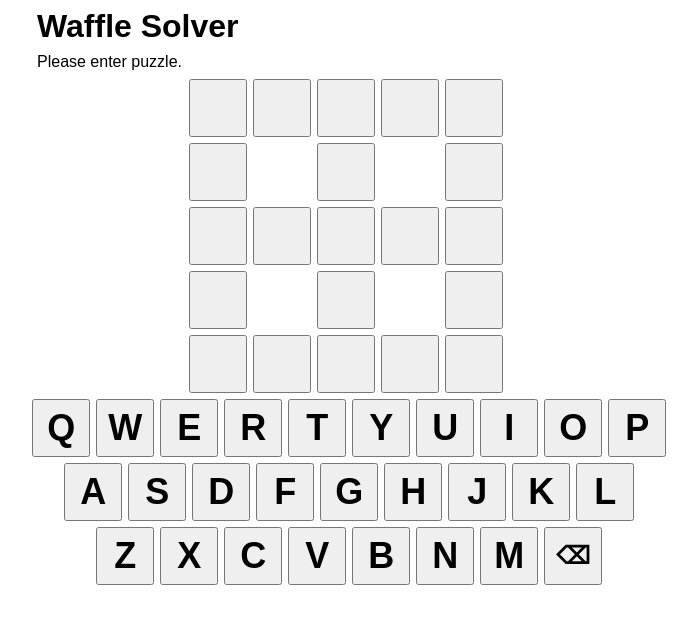
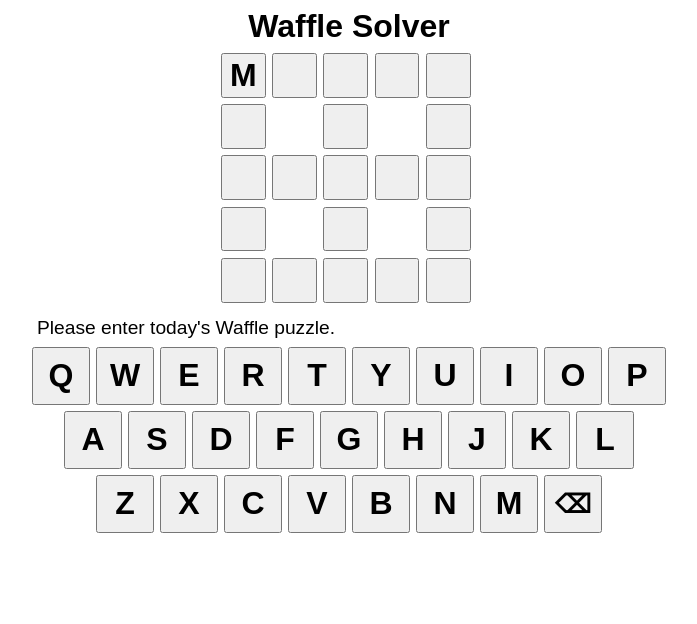
Before and after one commit to drsalzman1/drsalzman1, a PHP site: page /waffle-solver/index.html in a window 1280 px wide. Shown: the top 624 px of the page, without its empty margins (291-988 px from the left). Run offline with PHP 8.4, Linux system fonts and the light colour scheme.

Commit message:
Refined UI

```diff
--- a/waffle-solver/index.html
+++ b/waffle-solver/index.html
@@ -12,17 +12,17 @@
         <div id="header">
             Waffle Solver
         </div>
-        <div id="prompt">
-            Please enter puzzle.
-        </div>
         <div id="puzzle">
+            <button type="button">M</button><button type="button"></button><button type="button"></button>
             <button type="button"></button><button type="button"></button><button type="button"></button>
             <button type="button"></button><button type="button"></button><button type="button"></button>
             <button type="button"></button><button type="button"></button><button type="button"></button>
             <button type="button"></button><button type="button"></button><button type="button"></button>
             <button type="button"></button><button type="button"></button><button type="button"></button>
             <button type="button"></button><button type="button"></button><button type="button"></button>
-            <button type="button"></button><button type="button"></button><button type="button"></button>
+        </div>
+        <div id="prompt">
+            Please enter today's Waffle puzzle.
         </div>
         <div id="keyboard">
             <button type="button">Q</button><button type="button">W</button><button type="button">E</button>
--- a/waffle-solver/styles.css
+++ b/waffle-solver/styles.css
@@ -1,14 +1,14 @@
 body {
-    width: 100vw;
-    max-width: 640px;
+    width: min(1.00*100vw, 1.00*640px);
     margin: auto;
     font-family: sans-serif;
-    font-size: min(4vw, 16px);
+    font-size: min(0.03*100vw, 0.03*640px);
 }
 
 #header {
-    font-size: min(9vw, 32px);
-    font-weight: bold;
+    font-size: min(0.05*100vw, 0.05*640px);
+    font-weight: 600;
+    text-align: center;
     margin: 8px;
 }
 
@@ -17,77 +17,81 @@ body {
 }
 
 #puzzle {
-    width: 50vw;
-    max-width: 320px;
-    height: 50vw;
-    max-height: 320px;
+    width: min(0.40*100vw, 0.40*640px);
+    height: min(0.40*100vw, 0.40*640px);
     position: relative;
     margin: auto;
 }
 
-button {
-    width: 9vw;
-    max-width: 58px;
-    height: 9vw;
-    max-height: 58px;
+#puzzle button {
+    width: min(0.07*100vw, 0.07*640px);
+    height: min(0.07*100vw, 0.07*640px);
     position: absolute;
-    font-size: min(7vw, 36px);
+    font-size: min(0.05*100vw, 0.05*640px);
     font-weight: 600;
     z-index: 0;
 }
 
-#puzzle :nth-child(1) {left: min(0*10vw, 0*64px); top: min(0*10vw, 0*64px);}
-#puzzle :nth-child(2) {left: min(1*10vw, 1*64px); top: min(0*10vw, 0*64px);}
-#puzzle :nth-child(3) {left: min(2*10vw, 2*64px); top: min(0*10vw, 0*64px);}
-#puzzle :nth-child(4) {left: min(3*10vw, 3*64px); top: min(0*10vw, 0*64px);}
-#puzzle :nth-child(5) {left: min(4*10vw, 4*64px); top: min(0*10vw, 0*64px);}
-#puzzle :nth-child(6) {left: min(0*10vw, 0*64px); top: min(1*10vw, 1*64px);}
-#puzzle :nth-child(7) {left: min(2*10vw, 2*64px); top: min(1*10vw, 1*64px);}
-#puzzle :nth-child(8) {left: min(4*10vw, 4*64px); top: min(1*10vw, 1*64px);}
-#puzzle :nth-child(9) {left: min(0*10vw, 0*64px); top: min(2*10vw, 2*64px);}
-#puzzle :nth-child(10) {left: min(1*10vw, 1*64px); top: min(2*10vw, 2*64px);}
-#puzzle :nth-child(11) {left: min(2*10vw, 2*64px); top: min(2*10vw, 2*64px);}
-#puzzle :nth-child(12) {left: min(3*10vw, 3*64px); top: min(2*10vw, 2*64px);}
-#puzzle :nth-child(13) {left: min(4*10vw, 4*64px); top: min(2*10vw, 2*64px);}
-#puzzle :nth-child(14) {left: min(0*10vw, 0*64px); top: min(3*10vw, 3*64px);}
-#puzzle :nth-child(15) {left: min(2*10vw, 2*64px); top: min(3*10vw, 3*64px);}
-#puzzle :nth-child(16) {left: min(4*10vw, 4*64px); top: min(3*10vw, 3*64px);}
-#puzzle :nth-child(17) {left: min(0*10vw, 0*64px); top: min(4*10vw, 4*64px);}
-#puzzle :nth-child(18) {left: min(1*10vw, 1*64px); top: min(4*10vw, 4*64px);}
-#puzzle :nth-child(19) {left: min(2*10vw, 2*64px); top: min(4*10vw, 4*64px);}
-#puzzle :nth-child(20) {left: min(3*10vw, 3*64px); top: min(4*10vw, 4*64px);}
-#puzzle :nth-child(21) {left: min(4*10vw, 4*64px); top: min(4*10vw, 4*64px);}
+#puzzle :nth-child(1) {left: min(0*0.08*100vw, 0*0.08*640px); top: min(0*0.08*100vw, 0*0.08*640px);}
+#puzzle :nth-child(2) {left: min(1*0.08*100vw, 1*0.08*640px); top: min(0*0.08*100vw, 0*0.08*640px);}
+#puzzle :nth-child(3) {left: min(2*0.08*100vw, 2*0.08*640px); top: min(0*0.08*100vw, 0*0.08*640px);}
+#puzzle :nth-child(4) {left: min(3*0.08*100vw, 3*0.08*640px); top: min(0*0.08*100vw, 0*0.08*640px);}
+#puzzle :nth-child(5) {left: min(4*0.08*100vw, 4*0.08*640px); top: min(0*0.08*100vw, 0*0.08*640px);}
+#puzzle :nth-child(6) {left: min(0*0.08*100vw, 0*0.08*640px); top: min(1*0.08*100vw, 1*0.08*640px);}
+#puzzle :nth-child(7) {left: min(2*0.08*100vw, 2*0.08*640px); top: min(1*0.08*100vw, 1*0.08*640px);}
+#puzzle :nth-child(8) {left: min(4*0.08*100vw, 4*0.08*640px); top: min(1*0.08*100vw, 1*0.08*640px);}
+#puzzle :nth-child(9) {left: min(0*0.08*100vw, 0*0.08*640px); top: min(2*0.08*100vw, 2*0.08*640px);}
+#puzzle :nth-child(10) {left: min(1*0.08*100vw, 1*0.08*640px); top: min(2*0.08*100vw, 2*0.08*640px);}
+#puzzle :nth-child(11) {left: min(2*0.08*100vw, 2*0.08*640px); top: min(2*0.08*100vw, 2*0.08*640px);}
+#puzzle :nth-child(12) {left: min(3*0.08*100vw, 3*0.08*640px); top: min(2*0.08*100vw, 2*0.08*640px);}
+#puzzle :nth-child(13) {left: min(4*0.08*100vw, 4*0.08*640px); top: min(2*0.08*100vw, 2*0.08*640px);}
+#puzzle :nth-child(14) {left: min(0*0.08*100vw, 0*0.08*640px); top: min(3*0.08*100vw, 3*0.08*640px);}
+#puzzle :nth-child(15) {left: min(2*0.08*100vw, 2*0.08*640px); top: min(3*0.08*100vw, 3*0.08*640px);}
+#puzzle :nth-child(16) {left: min(4*0.08*100vw, 4*0.08*640px); top: min(3*0.08*100vw, 3*0.08*640px);}
+#puzzle :nth-child(17) {left: min(0*0.08*100vw, 0*0.08*640px); top: min(4*0.08*100vw, 4*0.08*640px);}
+#puzzle :nth-child(18) {left: min(1*0.08*100vw, 1*0.08*640px); top: min(4*0.08*100vw, 4*0.08*640px);}
+#puzzle :nth-child(19) {left: min(2*0.08*100vw, 2*0.08*640px); top: min(4*0.08*100vw, 4*0.08*640px);}
+#puzzle :nth-child(20) {left: min(3*0.08*100vw, 3*0.08*640px); top: min(4*0.08*100vw, 4*0.08*640px);}
+#puzzle :nth-child(21) {left: min(4*0.08*100vw, 4*0.08*640px); top: min(4*0.08*100vw, 4*0.08*640px);}
 
 #keyboard {
-    width: 100vw;
-    max-width: 640px;
+    width: min(1.00*100vw, 1.00*640px);
     position: relative;
 }
 
-#keyboard :nth-child(1) {left: min(0*10vw + 0.5vw, 0*64px + 3.2px); top: min(0*10vw, 0*64px);}
-#keyboard :nth-child(2) {left: min(1*10vw + 0.5vw, 1*64px + 3.2px); top: min(0*10vw, 0*64px);}
-#keyboard :nth-child(3) {left: min(2*10vw + 0.5vw, 2*64px + 3.2px); top: min(0*10vw, 0*64px);}
-#keyboard :nth-child(4) {left: min(3*10vw + 0.5vw, 3*64px + 3.2px); top: min(0*10vw, 0*64px);}
-#keyboard :nth-child(5) {left: min(4*10vw + 0.5vw, 4*64px + 3.2px); top: min(0*10vw, 0*64px);}
-#keyboard :nth-child(6) {left: min(5*10vw + 0.5vw, 5*64px + 3.2px); top: min(0*10vw, 0*64px);}
-#keyboard :nth-child(7) {left: min(6*10vw + 0.5vw, 6*64px + 3.2px); top: min(0*10vw, 0*64px);}
-#keyboard :nth-child(8) {left: min(7*10vw + 0.5vw, 7*64px + 3.2px); top: min(0*10vw, 0*64px);}
-#keyboard :nth-child(9) {left: min(8*10vw + 0.5vw, 8*64px + 3.2px); top: min(0*10vw, 0*64px);}
-#keyboard :nth-child(10) {left: min(9*10vw + 0.5vw, 9*64px + 3.2px); top: min(0*10vw, 0*64px);}
-#keyboard :nth-child(11) {left: min(0*10vw + 5.5vw, 0*64px + 35.2px); top: min(1*10vw, 1*64px);}
-#keyboard :nth-child(12) {left: min(1*10vw + 5.5vw, 1*64px + 35.2px); top: min(1*10vw, 1*64px);}
-#keyboard :nth-child(13) {left: min(2*10vw + 5.5vw, 2*64px + 35.2px); top: min(1*10vw, 1*64px);}
-#keyboard :nth-child(14) {left: min(3*10vw + 5.5vw, 3*64px + 35.2px); top: min(1*10vw, 1*64px);}
-#keyboard :nth-child(15) {left: min(4*10vw + 5.5vw, 4*64px + 35.2px); top: min(1*10vw, 1*64px);}
-#keyboard :nth-child(16) {left: min(5*10vw + 5.5vw, 5*64px + 35.2px); top: min(1*10vw, 1*64px);}
-#keyboard :nth-child(17) {left: min(6*10vw + 5.5vw, 6*64px + 35.2px); top: min(1*10vw, 1*64px);}
-#keyboard :nth-child(18) {left: min(7*10vw + 5.5vw, 7*64px + 35.2px); top: min(1*10vw, 1*64px);}
-#keyboard :nth-child(19) {left: min(8*10vw + 5.5vw, 8*64px + 35.2px); top: min(1*10vw, 1*64px);}
-#keyboard :nth-child(20) {left: min(1*10vw + 0.5vw, 1*64px + 3.2px); top: min(2*10vw, 2*64px);}
-#keyboard :nth-child(21) {left: min(2*10vw + 0.5vw, 2*64px + 3.2px); top: min(2*10vw, 2*64px);}
-#keyboard :nth-child(22) {left: min(3*10vw + 0.5vw, 3*64px + 3.2px); top: min(2*10vw, 2*64px);}
-#keyboard :nth-child(23) {left: min(4*10vw + 0.5vw, 4*64px + 3.2px); top: min(2*10vw, 2*64px);}
-#keyboard :nth-child(24) {left: min(5*10vw + 0.5vw, 5*64px + 3.2px); top: min(2*10vw, 2*64px);}
-#keyboard :nth-child(25) {left: min(6*10vw + 0.5vw, 6*64px + 3.2px); top: min(2*10vw, 2*64px);}
-#keyboard :nth-child(26) {left: min(7*10vw + 0.5vw, 7*64px + 3.2px); top: min(2*10vw, 2*64px);}
-#keyboard :nth-child(27) {left: min(8*10vw + 0.5vw, 8*64px + 3.2px); top: min(2*10vw, 2*64px); font-size: min(5vw, 24px)}
+#keyboard button {
+    width: min(0.09*100vw, 0.09*640px);
+    height: min(0.09*100vw, 0.09*640px);
+    position: absolute;
+    font-size: min(0.05*100vw, 0.05*640px);
+    font-weight: 600;
+    z-index: 0;
+}
+
+#keyboard :nth-child(1) {left: min(0*0.10*100vw + 0.5vw, 0*0.10*640px + 3.2px); top: min(0*0.10*100vw, 0*0.10*640px);}
+#keyboard :nth-child(2) {left: min(1*0.10*100vw + 0.5vw, 1*0.10*640px + 3.2px); top: min(0*0.10*100vw, 0*0.10*640px);}
+#keyboard :nth-child(3) {left: min(2*0.10*100vw + 0.5vw, 2*0.10*640px + 3.2px); top: min(0*0.10*100vw, 0*0.10*640px);}
+#keyboard :nth-child(4) {left: min(3*0.10*100vw + 0.5vw, 3*0.10*640px + 3.2px); top: min(0*0.10*100vw, 0*0.10*640px);}
+#keyboard :nth-child(5) {left: min(4*0.10*100vw + 0.5vw, 4*0.10*640px + 3.2px); top: min(0*0.10*100vw, 0*0.10*640px);}
+#keyboard :nth-child(6) {left: min(5*0.10*100vw + 0.5vw, 5*0.10*640px + 3.2px); top: min(0*0.10*100vw, 0*0.10*640px);}
+#keyboard :nth-child(7) {left: min(6*0.10*100vw + 0.5vw, 6*0.10*640px + 3.2px); top: min(0*0.10*100vw, 0*0.10*640px);}
+#keyboard :nth-child(8) {left: min(7*0.10*100vw + 0.5vw, 7*0.10*640px + 3.2px); top: min(0*0.10*100vw, 0*0.10*640px);}
+#keyboard :nth-child(9) {left: min(8*0.10*100vw + 0.5vw, 8*0.10*640px + 3.2px); top: min(0*0.10*100vw, 0*0.10*640px);}
+#keyboard :nth-child(10) {left: min(9*0.10*100vw + 0.5vw, 9*0.10*640px + 3.2px); top: min(0*0.10*100vw, 0*0.10*640px);}
+#keyboard :nth-child(11) {left: min(0*0.10*100vw + 5.5vw, 0*0.10*640px + 35.2px); top: min(1*0.10*100vw, 1*0.10*640px);}
+#keyboard :nth-child(12) {left: min(1*0.10*100vw + 5.5vw, 1*0.10*640px + 35.2px); top: min(1*0.10*100vw, 1*0.10*640px);}
+#keyboard :nth-child(13) {left: min(2*0.10*100vw + 5.5vw, 2*0.10*640px + 35.2px); top: min(1*0.10*100vw, 1*0.10*640px);}
+#keyboard :nth-child(14) {left: min(3*0.10*100vw + 5.5vw, 3*0.10*640px + 35.2px); top: min(1*0.10*100vw, 1*0.10*640px);}
+#keyboard :nth-child(15) {left: min(4*0.10*100vw + 5.5vw, 4*0.10*640px + 35.2px); top: min(1*0.10*100vw, 1*0.10*640px);}
+#keyboard :nth-child(16) {left: min(5*0.10*100vw + 5.5vw, 5*0.10*640px + 35.2px); top: min(1*0.10*100vw, 1*0.10*640px);}
+#keyboard :nth-child(17) {left: min(6*0.10*100vw + 5.5vw, 6*0.10*640px + 35.2px); top: min(1*0.10*100vw, 1*0.10*640px);}
+#keyboard :nth-child(18) {left: min(7*0.10*100vw + 5.5vw, 7*0.10*640px + 35.2px); top: min(1*0.10*100vw, 1*0.10*640px);}
+#keyboard :nth-child(19) {left: min(8*0.10*100vw + 5.5vw, 8*0.10*640px + 35.2px); top: min(1*0.10*100vw, 1*0.10*640px);}
+#keyboard :nth-child(20) {left: min(1*0.10*100vw + 0.5vw, 1*0.10*640px + 3.2px); top: min(2*0.10*100vw, 2*0.10*640px);}
+#keyboard :nth-child(21) {left: min(2*0.10*100vw + 0.5vw, 2*0.10*640px + 3.2px); top: min(2*0.10*100vw, 2*0.10*640px);}
+#keyboard :nth-child(22) {left: min(3*0.10*100vw + 0.5vw, 3*0.10*640px + 3.2px); top: min(2*0.10*100vw, 2*0.10*640px);}
+#keyboard :nth-child(23) {left: min(4*0.10*100vw + 0.5vw, 4*0.10*640px + 3.2px); top: min(2*0.10*100vw, 2*0.10*640px);}
+#keyboard :nth-child(24) {left: min(5*0.10*100vw + 0.5vw, 5*0.10*640px + 3.2px); top: min(2*0.10*100vw, 2*0.10*640px);}
+#keyboard :nth-child(25) {left: min(6*0.10*100vw + 0.5vw, 6*0.10*640px + 3.2px); top: min(2*0.10*100vw, 2*0.10*640px);}
+#keyboard :nth-child(26) {left: min(7*0.10*100vw + 0.5vw, 7*0.10*640px + 3.2px); top: min(2*0.10*100vw, 2*0.10*640px);}
+#keyboard :nth-child(27) {left: min(8*0.10*100vw + 0.5vw, 8*0.10*640px + 3.2px); top: min(2*0.10*100vw, 2*0.10*640px); font-size: min(0.04*100vw, 0.04*640px)}
```
Also changed, not shown: waffle-solver/manifest.json.
